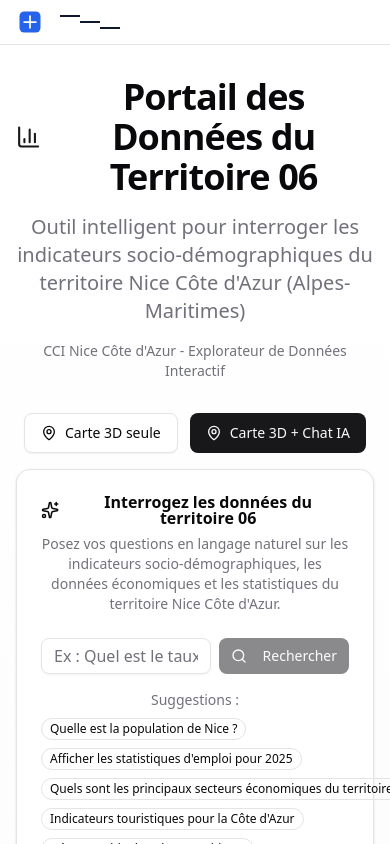
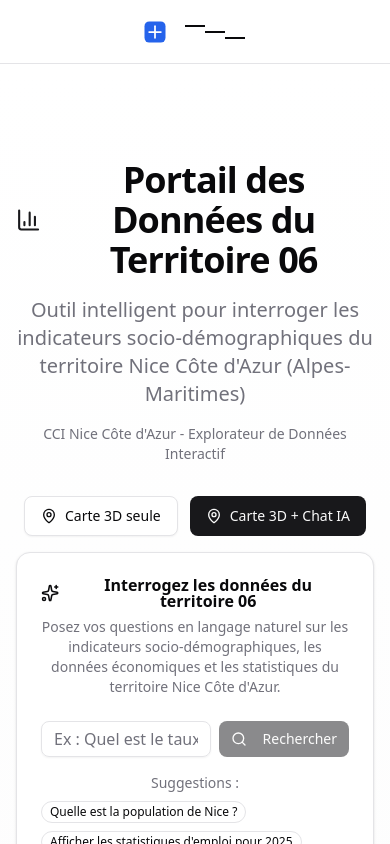
Before and after one commit to AntoineFra/HackathonTopTech, a Next.js app: page / in a window 390 px wide. Shown: the top 844 px of the page. Built offline with nearby package versions, Linux system fonts and the light colour scheme.

Commit message:
feature(darkmode): add darkmode & refine layout

```diff
--- a/app/chat/page.tsx
+++ b/app/chat/page.tsx
@@ -2,7 +2,7 @@ import { QueryInterface } from "@/components/query-interface";
 
 export default function Home() {
     return (
-        <div className="from-background to-secondary/20 min-h-screen bg-gradient-to-b">
+        <div className="from-background to-secondary/20 fixed inset-0 bg-gradient-to-b">
             <div className="pointer-events-none fixed right-0 bottom-4 left-0 flex justify-center px-4">
                 <div className="pointer-events-auto w-full max-w-7xl">
                     <QueryInterface />
--- a/app/globals.css
+++ b/app/globals.css
@@ -115,6 +115,8 @@
 @layer base {
     * {
         @apply border-border outline-ring/50;
+        --header-height: 4rem;
+        --footer-height: 4rem;
     }
     body {
         @apply bg-background text-foreground;
--- a/app/layout.tsx
+++ b/app/layout.tsx
@@ -1,7 +1,7 @@
 import "./globals.css";
 import type { Metadata } from "next";
-import Navbar from "@/components/navbar/navbar";
-import Footer from "@/components/footer/footer";
+import { ThemeProvider } from "@/components/theme-provider";
+import { LayoutWrapper } from "@/components/layout-wrapper";
 import { Geist, Geist_Mono } from "next/font/google";
 
 const geistSans = Geist({
@@ -25,13 +25,13 @@ export default function RootLayout({
     children: React.ReactNode;
 }>) {
     return (
-        <html lang="en">
+        <html lang="en" suppressHydrationWarning>
             <body
                 className={`${geistSans.variable} ${geistMono.variable} antialiased`}
             >
-                <Navbar sticky />
-                {children}
-                <Footer />
+                <ThemeProvider>
+                    <LayoutWrapper>{children}</LayoutWrapper>
+                </ThemeProvider>
             </body>
         </html>
     );
--- a/app/page.tsx
+++ b/app/page.tsx
@@ -5,8 +5,8 @@ import { Button } from "@/components/ui/button";
 
 export default function Home() {
     return (
-        <div className="from-background to-secondary/20 flex min-h-screen items-center bg-gradient-to-b">
-            <main className="container mx-auto max-w-7xl px-4 py-8">
+        <div className="from-background to-secondary/20 min-h-[calc(screen - var(--header-height))] flex items-center bg-gradient-to-b">
+            <main className="container mx-auto mt-16 max-w-7xl px-4 py-8">
                 <div className="mb-12 space-y-4 text-center">
                     <div className="mb-4 flex items-center justify-center gap-3">
                         <BarChart3 className="text-primary h-12 w-12" />
--- /dev/null
+++ b/components/layout-wrapper.tsx
@@ -0,0 +1,24 @@
+"use client";
+
+import { usePathname } from "next/navigation";
+import Navbar from "@/components/navbar/navbar";
+import Footer from "@/components/footer/footer";
+
+export function LayoutWrapper({ children }: { children: React.ReactNode }) {
+    const pathname = usePathname();
+
+    // Routes where we don't want navbar and footer
+    const hideLayout = pathname === "/chat" || pathname === "/map-chat";
+
+    if (hideLayout) {
+        return <>{children}</>;
+    }
+
+    return (
+        <>
+            <Navbar sticky />
+            {children}
+            <Footer />
+        </>
+    );
+}
--- a/components/navbar/navbar.tsx
+++ b/components/navbar/navbar.tsx
@@ -1,7 +1,8 @@
 "use client";
 
+import Link from "next/link";
 import { useState } from "react";
-import Link from "next/link";
+import { ThemeToggle } from "@/components/theme-toggle";
 
 type NavLink = {
     label: string;
@@ -25,20 +26,19 @@ const defaultLinks: NavLink[] = [
 const Navbar: React.FC<NavbarProps> = ({
     brand,
     links = defaultLinks,
-    cta,
     sticky = false,
 }) => {
     const [open, setOpen] = useState(false);
 
     return (
         <header
-            className={`w-full border-b bg-white ${sticky ? "sticky top-0 z-60 backdrop-blur-md" : ""}`}
+            className={`bg-background dark:bg-card flex h-[var(--header-height)] w-full items-center border-b ${sticky ? "sticky top-0 z-60 backdrop-blur-md" : ""}`}
         >
-            <div className="mx-auto flex max-w-[1100px] items-center gap-4 px-4 py-2">
+            <div className="mx-auto flex h-full max-w-[1100px] items-center gap-4 px-4 py-2">
                 <div className="flex flex-1 items-center gap-3">
                     <Link
                         href="/"
-                        className="inline-flex items-center gap-2 text-base font-semibold text-slate-900"
+                        className="text-foreground inline-flex items-center gap-2 text-base font-semibold"
                         aria-label="Homepage"
                     >
                         {brand ?? (
@@ -80,26 +80,26 @@ const Navbar: React.FC<NavbarProps> = ({
                     </Link>
 
                     <button
-                        className="inline-flex items-center justify-center rounded-md p-1 focus:ring-2 focus:ring-sky-300 focus:outline-none md:hidden"
+                        className="text-foreground inline-flex items-center justify-center rounded-md p-1 focus:ring-2 focus:ring-sky-300 focus:outline-none md:hidden"
                         aria-expanded={open}
                         aria-label={open ? "Close menu" : "Open menu"}
                         onClick={() => setOpen((s) => !s)}
                     >
                         <span className="sr-only">Menu</span>
                         <span
-                            className={`block h-0.5 w-5 bg-slate-900 transition-all duration-200 ${open ? "translate-y-1.5 rotate-45" : "-translate-y-1.5"}`}
+                            className={`bg-foreground block h-0.5 w-5 transition-all duration-200 ${open ? "translate-y-1.5 rotate-45" : "-translate-y-1.5"}`}
                         />
                         <span
-                            className={`my-1 block h-0.5 w-5 bg-slate-900 transition-opacity duration-200 ${open ? "opacity-0" : "opacity-100"}`}
+                            className={`bg-foreground my-1 block h-0.5 w-5 transition-opacity duration-200 ${open ? "opacity-0" : "opacity-100"}`}
                         />
                         <span
-                            className={`block h-0.5 w-5 bg-slate-900 transition-all duration-200 ${open ? "-translate-y-1.5 -rotate-45" : "translate-y-1.5"}`}
+                            className={`bg-foreground block h-0.5 w-5 transition-all duration-200 ${open ? "-translate-y-1.5 -rotate-45" : "translate-y-1.5"}`}
                         />
                     </button>
                 </div>
 
                 <nav
-                    className={`${open ? "absolute top-16 right-0 left-0 z-50 block border-b bg-white p-4" : "hidden"} md:static md:block md:pl-4`}
+                    className={`${open ? "bg-background dark:bg-card absolute top-[var(--header-height)] right-0 left-0 z-50 block border-b p-4" : "hidden"} md:static md:block md:pl-4`}
                     aria-label="Primary navigation"
                 >
                     <ul
@@ -109,7 +109,7 @@ const Navbar: React.FC<NavbarProps> = ({
                             <li key={l.href}>
                                 {l.external ? (
                                     <a
-                                        className="rounded-md px-2 py-1 text-sm font-medium text-slate-900 hover:bg-slate-100"
+                                        className="text-foreground hover:bg-accent rounded-md px-2 py-1 text-sm font-medium"
                                         href={l.href}
                                         target="_blank"
                                         rel="noreferrer noopener"
@@ -120,7 +120,7 @@ const Navbar: React.FC<NavbarProps> = ({
                                 ) : (
                                     <Link
                                         href={l.href}
-                                        className="rounded-md px-2 py-1 text-sm font-medium text-slate-900 hover:bg-slate-100"
+                                        className="text-foreground hover:bg-accent rounded-md px-2 py-1 text-sm font-medium"
                                         onClick={() => setOpen(false)}
                                     >
                                         {l.label}
@@ -128,6 +128,9 @@ const Navbar: React.FC<NavbarProps> = ({
                                 )}
                             </li>
                         ))}
+                        <li>
+                            <ThemeToggle />
+                        </li>
                     </ul>
                 </nav>
             </div>
--- /dev/null
+++ b/components/theme-provider.tsx
@@ -0,0 +1,56 @@
+"use client";
+
+import React, { createContext, useContext, useEffect, useState } from "react";
+
+type Theme = "light" | "dark";
+
+type ThemeContextType = {
+    theme: Theme;
+    toggleTheme: () => void;
+    setTheme: (theme: Theme) => void;
+};
+
+const ThemeContext = createContext<ThemeContextType | undefined>(undefined);
+
+export function ThemeProvider({ children }: { children: React.ReactNode }) {
+    const [theme, setThemeState] = useState<Theme>(() => {
+        // This runs only once during initial render on client
+        if (typeof window === "undefined") return "light";
+
+        const savedTheme = localStorage.getItem("theme") as Theme | null;
+        if (savedTheme) return savedTheme;
+
+        return window.matchMedia("(prefers-color-scheme: dark)").matches
+            ? "dark"
+            : "light";
+    });
+
+    // Sync theme to DOM
+    useEffect(() => {
+        document.documentElement.classList.toggle("dark", theme === "dark");
+    }, [theme]);
+
+    const setTheme = (newTheme: Theme) => {
+        setThemeState(newTheme);
+        localStorage.setItem("theme", newTheme);
+        document.documentElement.classList.toggle("dark", newTheme === "dark");
+    };
+
+    const toggleTheme = () => {
+        setTheme(theme === "light" ? "dark" : "light");
+    };
+
+    return (
+        <ThemeContext.Provider value={{ theme, toggleTheme, setTheme }}>
+            {children}
+        </ThemeContext.Provider>
+    );
+}
+
+export function useTheme() {
+    const context = useContext(ThemeContext);
+    if (context === undefined) {
+        throw new Error("useTheme must be used within a ThemeProvider");
+    }
+    return context;
+}
--- /dev/null
+++ b/components/theme-toggle.tsx
@@ -0,0 +1,23 @@
+"use client";
+
+import { Moon, Sun } from "lucide-react";
+import { useTheme } from "./theme-provider";
+import { Button } from "./ui/button";
+
+export function ThemeToggle() {
+    const { theme, toggleTheme } = useTheme();
+
+    return (
+        <Button
+            variant="ghost"
+            size="icon"
+            onClick={toggleTheme}
+            aria-label={`Switch to ${theme === "light" ? "dark" : "light"} mode`}
+            className="relative h-9 w-9 rounded-md"
+        >
+            <Sun className="h-[1.2rem] w-[1.2rem] scale-100 rotate-0 transition-all dark:scale-0 dark:-rotate-90" />
+            <Moon className="absolute h-[1.2rem] w-[1.2rem] scale-0 rotate-90 transition-all dark:scale-100 dark:rotate-0" />
+            <span className="sr-only">Toggle theme</span>
+        </Button>
+    );
+}
```
